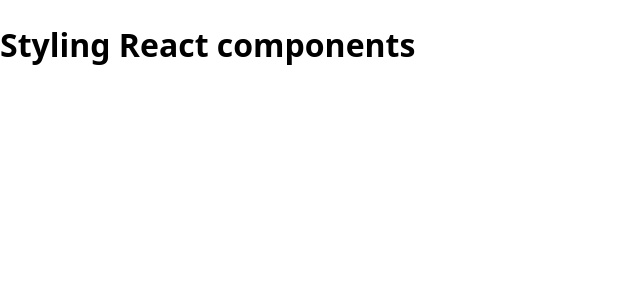
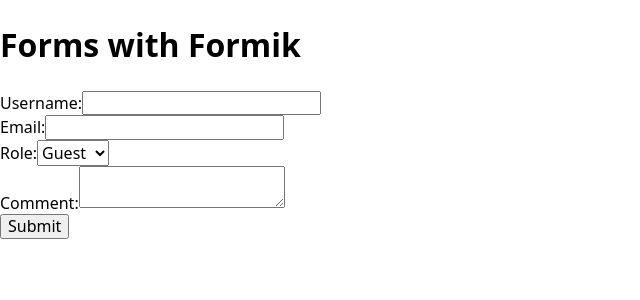
Before and after one commit to goitacademy/react-course-track, a React (Vite) app: page / in a window 1280 px wide. Shown: the top 300 px of the page, without its empty margins (0-640 px from the left). Built offline with nearby package versions, Linux system fonts and the light colour scheme.

Commit message:
add lesson 6

```diff
--- a/src/components/App.jsx
+++ b/src/components/App.jsx
@@ -1,7 +1,14 @@
+import UserForm from "./UserForm";
+
 export default function App() {
+  const addUser = (newUser) => {
+    console.log(newUser);
+  };
+
   return (
     <div>
-      <h1>Styling React components</h1>
+      <h1>Forms with Formik</h1>
+      <UserForm onAdd={addUser} />
     </div>
   );
 }
--- a/src/components/TextInput.jsx
+++ /dev/null
@@ -1,3 +0,0 @@
-export default function TextInput() {
-  return <input type="text" />;
-}
--- a/src/components/UserForm.jsx
+++ b/src/components/UserForm.jsx
@@ -1,19 +1,30 @@
-export default function UserForm() {
+export default function UserForm({ onAdd }) {
   return (
     <form>
       <div>
         <label>Username:</label>
-        <input type="text" name="username" />
+        <input type="text" name="username" required />
+      </div>
+
+      <div>
+        <label>Email:</label>
+        <input type="email" name="email" required />
       </div>
 
       <div>
         <label>Role:</label>
-        <select name="role">
+        <select name="role" required>
           <option value="guest">Guest</option>
           <option value="user">User</option>
           <option value="admin">Admin</option>
         </select>
       </div>
+
+      <div>
+        <label>Comment:</label>
+        <textarea name="comment"></textarea>
+      </div>
+
       <button type="submit">Submit</button>
     </form>
   );
```
Also changed, not shown: src/components/LangSwitcher.jsx (deleted, +0 -9 lines), src/components/OrderForm.jsx (deleted, +0 -31 lines), 1 other file (tests, documents, lock files or other folders).
